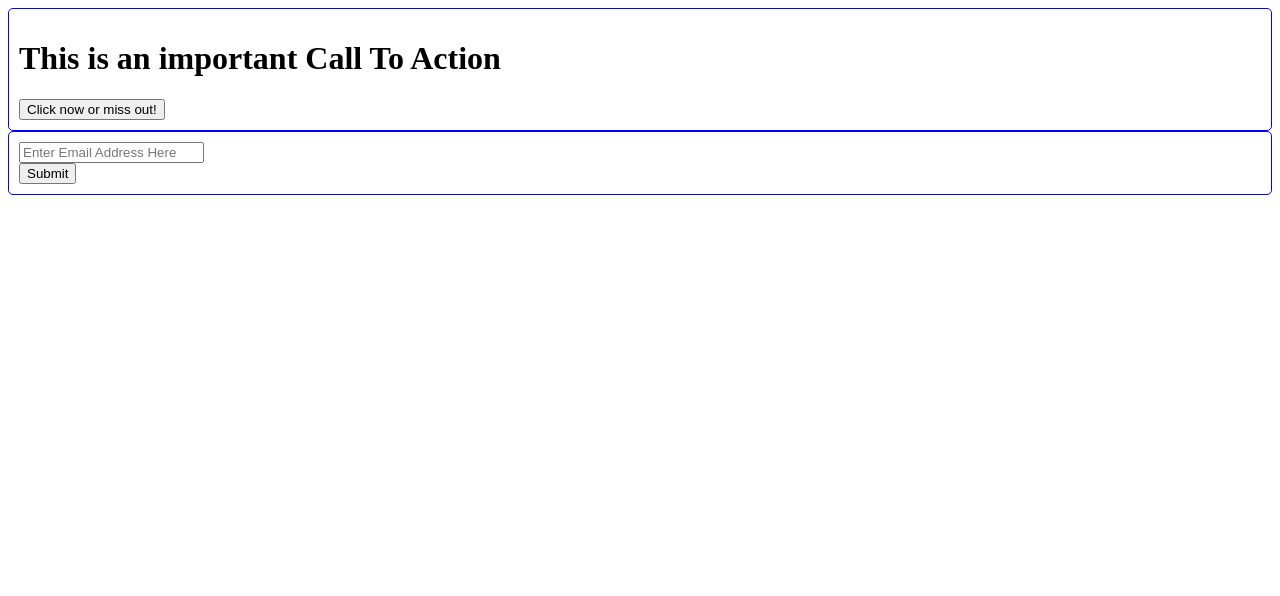
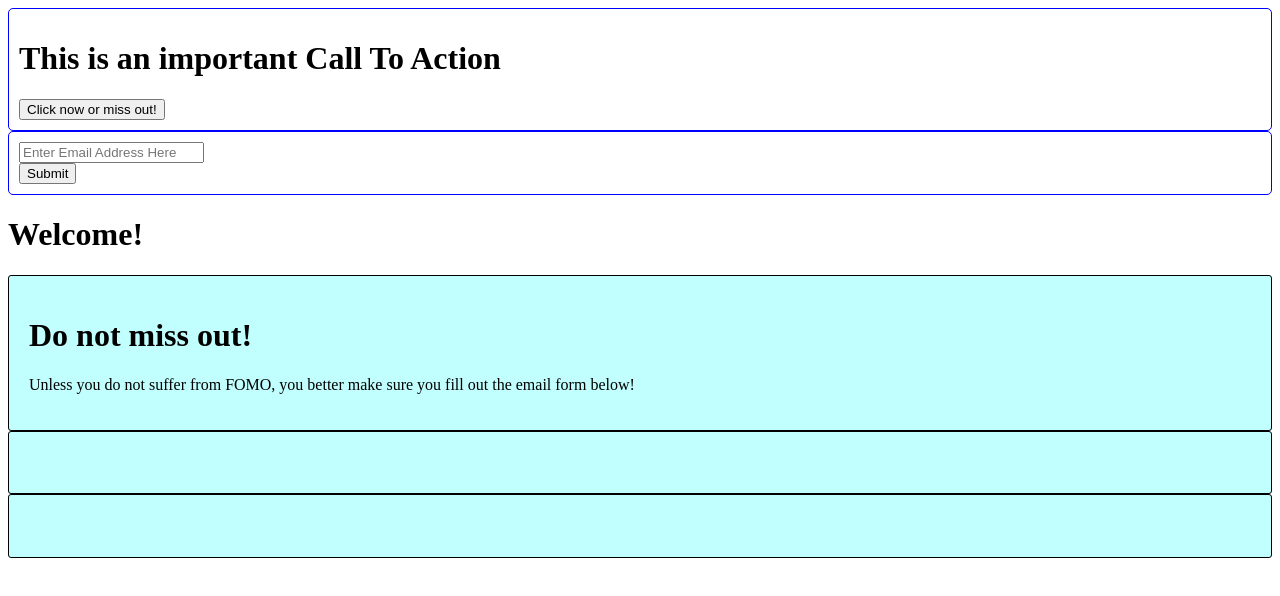
Before and after one commit to MattVegh/advance-react-practice, a React (Create React App) app: page / in a window 1280 px wide. Shown: the top 596 px of the page. Built offline with nearby package versions, Linux system fonts and the light colour scheme.

Commit message:
resuability vid

```diff
--- a/src/App.css
+++ b/src/App.css
@@ -3,3 +3,14 @@
   border-radius: 5px;
   padding: 10px;
 }
+
+main > h1 {
+  text-align: center;
+}
+
+.callout{
+  border: 1px solid black;
+  border-radius: 3px;
+  padding: 20px;
+  background-color: #C0FFFE;
+}
--- a/src/App.js
+++ b/src/App.js
@@ -1,6 +1,7 @@
 import React from 'react';
 import './App.css';
 import CTA from './CallToAction'
+import Callout from './Callout'
 
 
 function App() {
@@ -18,6 +19,19 @@ function App() {
           <button>Submit</button>
         </form>
       </CTA>
+
+      <h1>Welcome!</h1>
+      <Callout
+        header='Do not miss out!'
+        body='Unless you do not suffer from FOMO, you better make sure you fill out the email form below!'
+        />
+
+      <Callout
+        />
+
+      <Callout
+        />
+
     </div>
   );
 }
--- /dev/null
+++ b/src/Callout.js
@@ -0,0 +1,12 @@
+import React from 'react'
+
+function Callout(props) {
+    return (
+        <div className='callout'>
+            <h1>{props.header}</h1>
+            <p>{props.body}</p>
+        </div>
+    )
+}
+
+export default Callout
```
